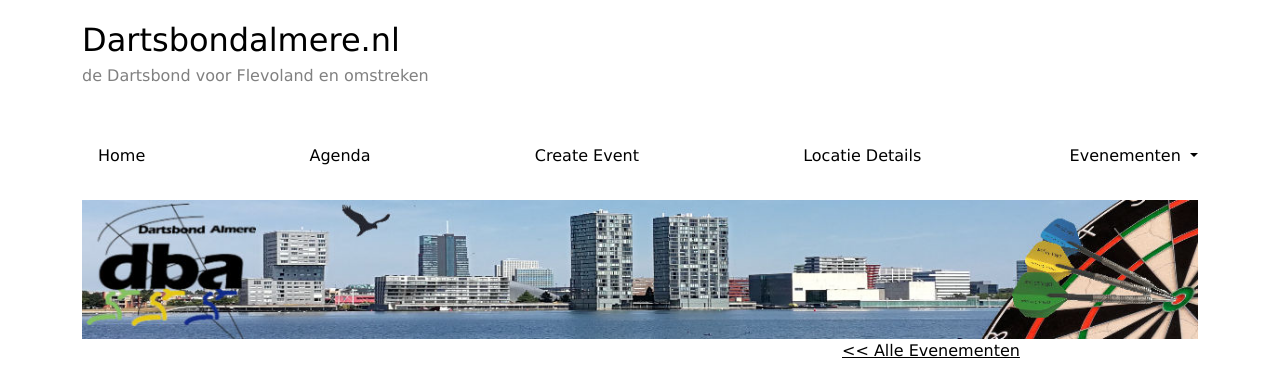
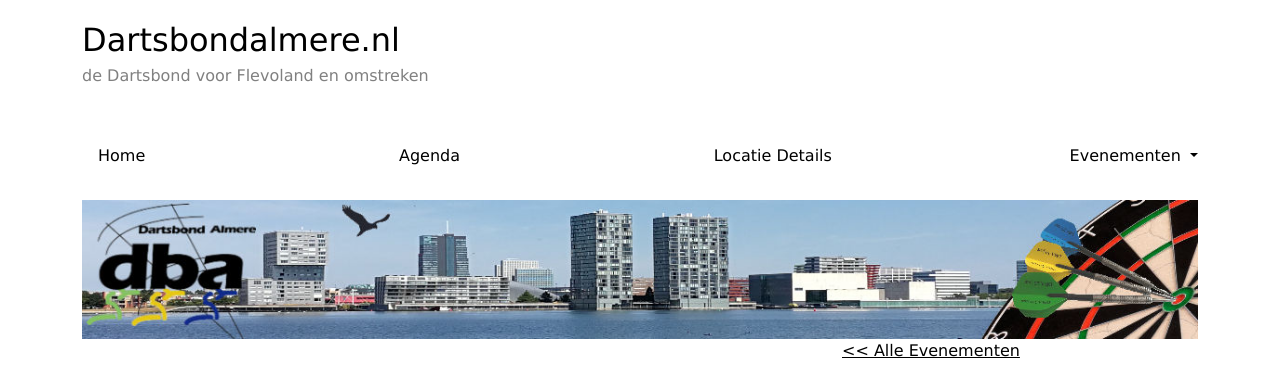
Before and after one commit to Lex-van-Os/Dartshub, a Flask app: page /register in a window 1280 px wide. Shown: the top 377 px of the page. Run offline with Flask 2, Linux system fonts and the light colour scheme; some libraries are stand-ins or nearby versions.

Commit message:
remove create event item in menu

```diff
--- a/templates/layout/nav.html.jinja
+++ b/templates/layout/nav.html.jinja
@@ -6,9 +6,7 @@
     <li>
       <a class="nav_item" href="{{ url_for('agenda') }}">Agenda</a>
     </li>
-    <li>
-      <a class="nav_item" href="{{ url_for('event_create') }}">Create Event</a>
-    </li>
+
     <li>
       <a class="nav_item" href="{{url_for('location_detail', id=1)}}"
         >Locatie Details</a
```
